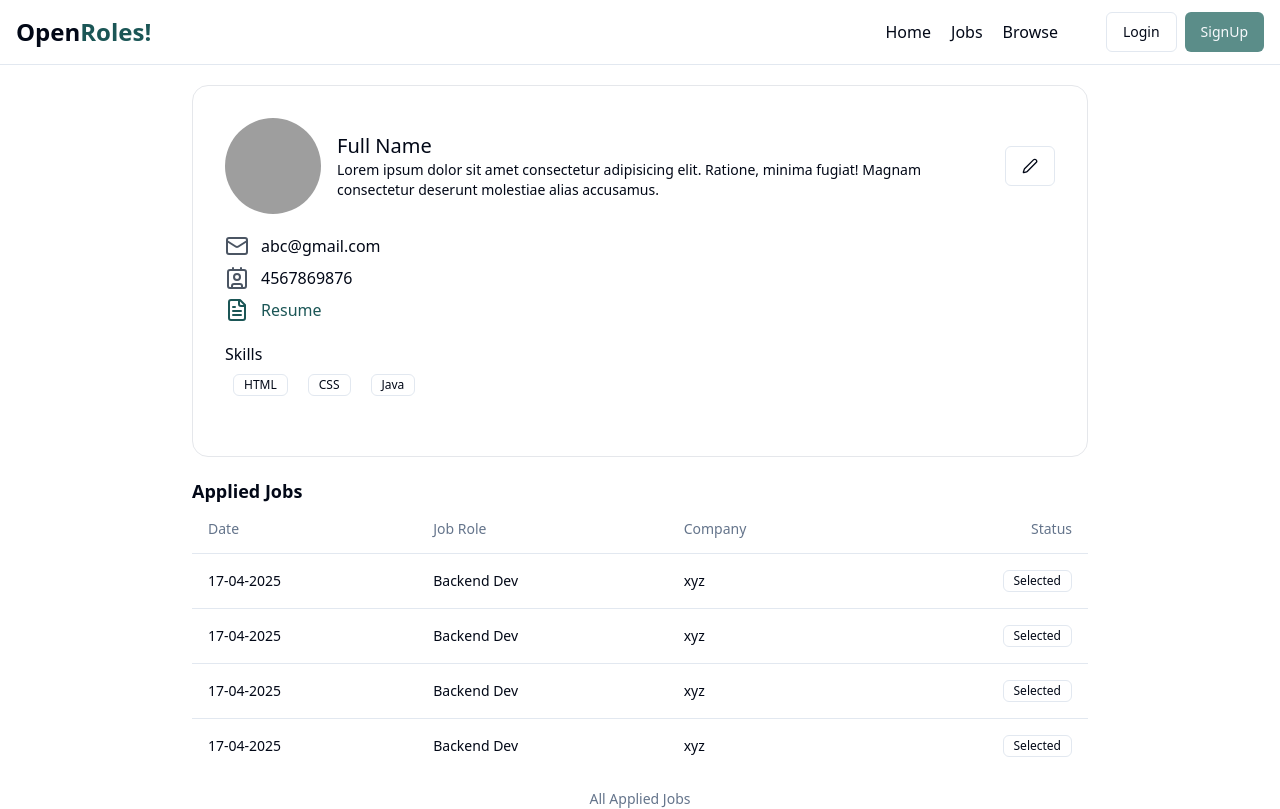
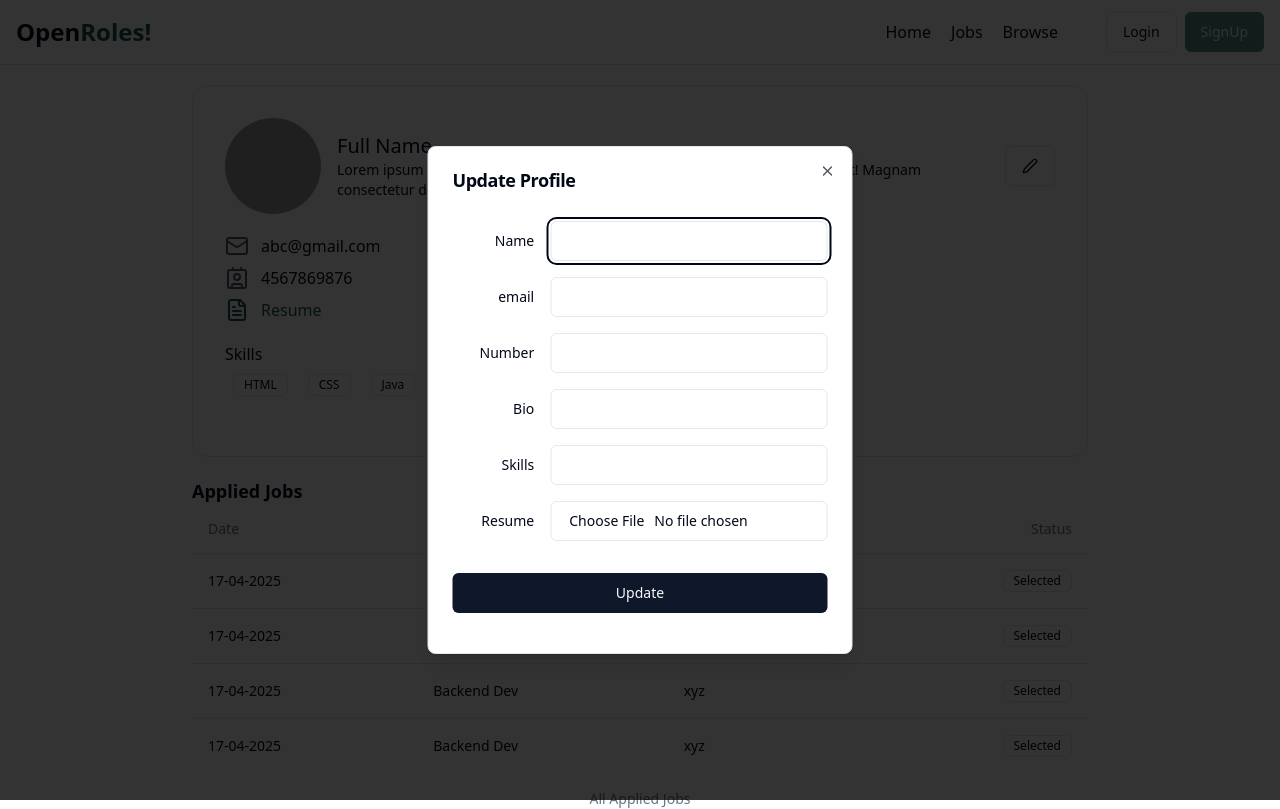
Before and after one commit to titanium-exe/OpenRoles, a React (Vite) app in the folder frontend/: page /profile in a window 1280 px wide. Both pictures are taken after a click on the button 1030 px from the left and 166 px from the top of the page. Built offline with nearby package versions, Linux system fonts and the light colour scheme; grey boxes are pictures that could not be loaded.

Commit message:
updatedialog

```diff
--- a/frontend/package.json
+++ b/frontend/package.json
@@ -11,6 +11,7 @@
   },
   "dependencies": {
     "@radix-ui/react-avatar": "^1.1.7",
+    "@radix-ui/react-dialog": "^1.1.13",
     "@radix-ui/react-label": "^2.1.4",
     "@radix-ui/react-popover": "^1.1.11",
     "@radix-ui/react-radio-group": "^1.3.4",
--- a/frontend/src/components/Profile.jsx
+++ b/frontend/src/components/Profile.jsx
@@ -1,16 +1,18 @@
 import Navbar from "./shared/Navbar";
 import { Avatar, AvatarImage } from "./ui/avatar";
-import React from "react";
+import React, { useState } from "react";
 import { Button } from "./ui/button";
 import { Contact, Mail, Pen, FileText } from "lucide-react";
 import { Badge } from "./ui/badge";
 import { Label } from "./ui/label";
 import AppliedJobsTable from "./AppliedJobsTable";
+import UpdateProfileDialog from "./UpdateProfileDialog";
 
 const skills = ["HTML", "CSS", "Java"];
+const hasResume = true;
 
 const Profile = () => {
-  const hasResume = true;
+  const [open, setOpen] = useState(false);
   return (
     <div>
       <Navbar />
@@ -33,7 +35,7 @@
               </p>
             </div>
             <div>
-              <Button className="text-right" variant="outline">
+              <Button onClick={() => setOpen(true)} className="text-right" variant="outline">
                 <Pen />
               </Button>
             </div>
@@ -94,6 +96,7 @@
           <AppliedJobsTable />
 
         </div>
+        <UpdateProfileDialog open={open} setOpen={setOpen} />
     </div>
   );
 };
--- /dev/null
+++ b/frontend/src/components/UpdateProfileDialog.jsx
@@ -0,0 +1,82 @@
+import React, { useState } from "react";
+import { Dialog, DialogHeader, DialogContent, DialogTitle, DialogFooter } from "./ui/dialog";
+import { Label } from "./ui/label";
+import {Input } from "./ui/input"
+import { Button } from "./ui/button";
+import { Loader2 } from "lucide-react";
+
+const UpdateProfileDialog = ({ open, setOpen }) => {
+
+  const [loading, setLoading] = useState(false);
+
+  return (
+    <div>
+      <Dialog open={open}>
+        <DialogContent className="sm:max-w-[425px]" onInteractOutside = {()=> setOpen(false)}>
+          <DialogHeader>
+            <DialogTitle>Update Profile</DialogTitle>
+          </DialogHeader>
+          <form>
+            <div className="grid gap-4 py-4">
+
+              <div className="grid grid-cols-4 items-center gap-4">
+                <Label htmlFor="name" className="text-right">
+                  Name
+                </Label>
+                <Input id="name" name="name" className="col-span-3" />
+              </div>
+
+              <div className="grid grid-cols-4 items-center gap-4">
+                <Label htmlFor="email" className="text-right">
+                  email
+                </Label>
+                <Input id="email" name="email" className="col-span-3" />
+              </div>
+
+              <div className="grid grid-cols-4 items-center gap-4">
+                <Label htmlFor="number" className="text-right">
+                 Number
+                </Label>
+                <Input id="number" name="number" className="col-span-3" />
+              </div>
+
+              <div className="grid grid-cols-4 items-center gap-4">
+                <Label htmlFor="bio" className="text-right">
+                  Bio
+                </Label>
+                <Input id="bio" name="bio" className="col-span-3" />
+              </div>
+
+              <div className="grid grid-cols-4 items-center gap-4">
+                <Label htmlFor="skills" className="text-right">
+                  Skills
+                </Label>
+                <Input id="skills" name="skills" className="col-span-3" />
+              </div>
+
+              <div className="grid grid-cols-4 items-center gap-4">
+                <Label htmlFor="file" className="text-right">
+                  Resume
+                </Label>
+                <Input id="file" name="file"  type="file" accept="application/pdf" className="col-span-3" />
+              </div>
+            </div>
+            <DialogFooter>
+            {loading ? (
+            <Button className="w-full my-4">
+              <Loader2 className="mr-2 h-4 w-4 animate-spin" />
+            </Button>
+          ) : (
+            <Button type="submit" className="w-full my-4">
+              Update
+            </Button>
+          )}
+            </DialogFooter>
+          </form>
+        </DialogContent>
+      </Dialog>
+    </div>
+  );
+};
+
+export default UpdateProfileDialog;
--- /dev/null
+++ b/frontend/src/components/ui/dialog.jsx
@@ -0,0 +1,94 @@
+import * as React from "react"
+import * as DialogPrimitive from "@radix-ui/react-dialog"
+import { X } from "lucide-react"
+
+import { cn } from "@/lib/utils"
+
+const Dialog = DialogPrimitive.Root
+
+const DialogTrigger = DialogPrimitive.Trigger
+
+const DialogPortal = DialogPrimitive.Portal
+
+const DialogClose = DialogPrimitive.Close
+
+const DialogOverlay = React.forwardRef(({ className, ...props }, ref) => (
+  <DialogPrimitive.Overlay
+    ref={ref}
+    className={cn(
+      "fixed inset-0 z-50 bg-black/80 data-[state=open]:animate-in data-[state=closed]:animate-out data-[state=closed]:fade-out-0 data-[state=open]:fade-in-0",
+      className
+    )}
+    {...props} />
+))
+DialogOverlay.displayName = DialogPrimitive.Overlay.displayName
+
+const DialogContent = React.forwardRef(({ className, children, ...props }, ref) => (
+  <DialogPortal>
+    <DialogOverlay />
+    <DialogPrimitive.Content
+      ref={ref}
+      className={cn(
+        "fixed left-[50%] top-[50%] z-50 grid w-full max-w-lg translate-x-[-50%] translate-y-[-50%] gap-4 border bg-background p-6 shadow-lg duration-200 data-[state=open]:animate-in data-[state=closed]:animate-out data-[state=closed]:fade-out-0 data-[state=open]:fade-in-0 data-[state=closed]:zoom-out-95 data-[state=open]:zoom-in-95 data-[state=closed]:slide-out-to-left-1/2 data-[state=closed]:slide-out-to-top-[48%] data-[state=open]:slide-in-from-left-1/2 data-[state=open]:slide-in-from-top-[48%] sm:rounded-lg",
+        className
+      )}
+      {...props}>
+      {children}
+      <DialogPrimitive.Close
+        className="absolute right-4 top-4 rounded-sm opacity-70 ring-offset-background transition-opacity hover:opacity-100 focus:outline-none focus:ring-2 focus:ring-ring focus:ring-offset-2 disabled:pointer-events-none data-[state=open]:bg-accent data-[state=open]:text-muted-foreground">
+        <X className="h-4 w-4" />
+        <span className="sr-only">Close</span>
+      </DialogPrimitive.Close>
+    </DialogPrimitive.Content>
+  </DialogPortal>
+))
+DialogContent.displayName = DialogPrimitive.Content.displayName
+
+const DialogHeader = ({
+  className,
+  ...props
+}) => (
+  <div
+    className={cn("flex flex-col space-y-1.5 text-center sm:text-left", className)}
+    {...props} />
+)
+DialogHeader.displayName = "DialogHeader"
+
+const DialogFooter = ({
+  className,
+  ...props
+}) => (
+  <div
+    className={cn("flex flex-col-reverse sm:flex-row sm:justify-end sm:space-x-2", className)}
+    {...props} />
+)
+DialogFooter.displayName = "DialogFooter"
+
+const DialogTitle = React.forwardRef(({ className, ...props }, ref) => (
+  <DialogPrimitive.Title
+    ref={ref}
+    className={cn("text-lg font-semibold leading-none tracking-tight", className)}
+    {...props} />
+))
+DialogTitle.displayName = DialogPrimitive.Title.displayName
+
+const DialogDescription = React.forwardRef(({ className, ...props }, ref) => (
+  <DialogPrimitive.Description
+    ref={ref}
+    className={cn("text-sm text-muted-foreground", className)}
+    {...props} />
+))
+DialogDescription.displayName = DialogPrimitive.Description.displayName
+
+export {
+  Dialog,
+  DialogPortal,
+  DialogOverlay,
+  DialogClose,
+  DialogTrigger,
+  DialogContent,
+  DialogHeader,
+  DialogFooter,
+  DialogTitle,
+  DialogDescription,
+}
```
Also changed, not shown: 1 other file (tests, documents, lock files or other folders).
